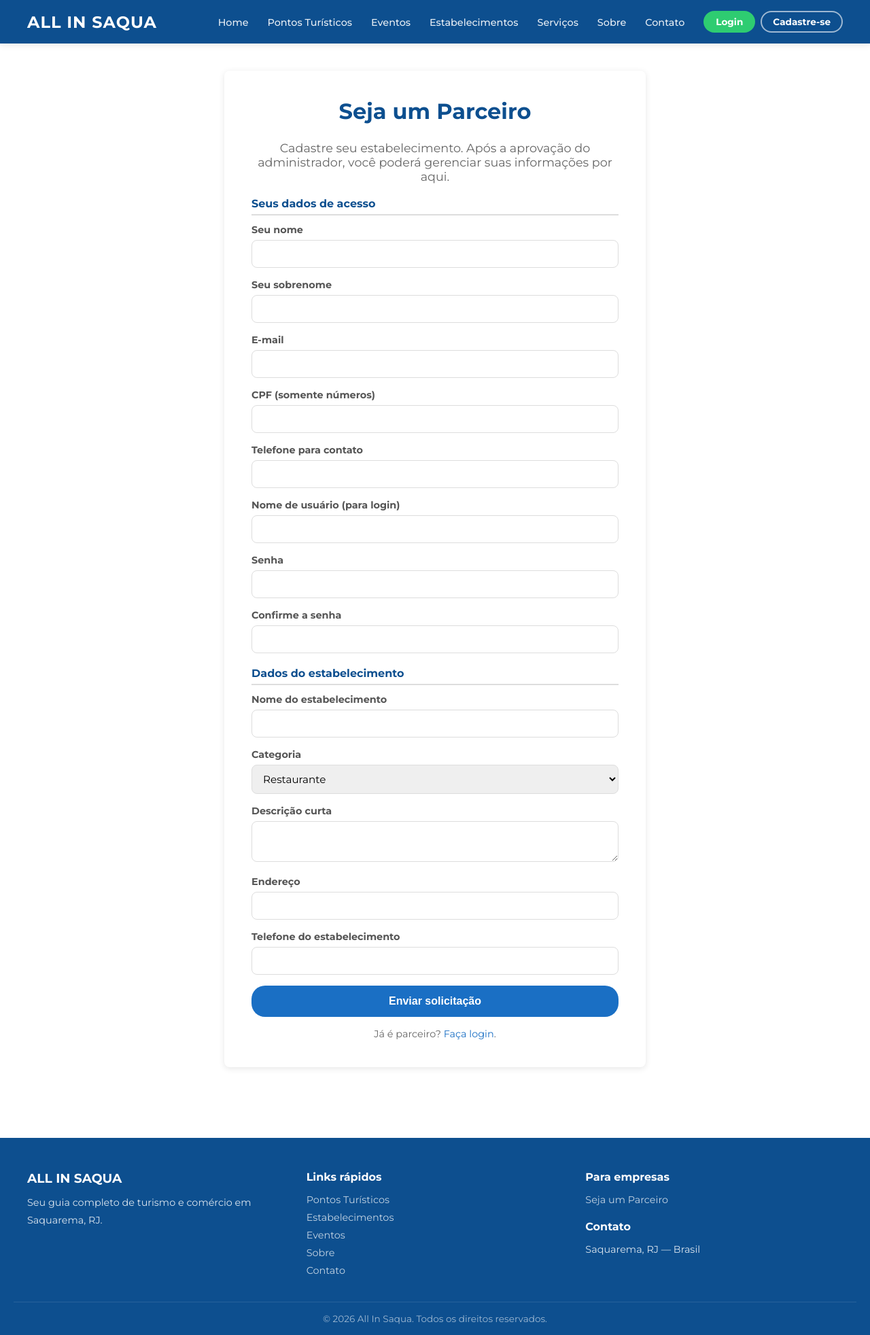
After one commit to yuristefan10/allin-saqua-django, a Django app: page /parceria/ in a window 1280 px wide. The commit adds this page. Shown: the whole page at 68% size. Run offline with Django 5.2, Linux system fonts and the light colour scheme.

Commit message:
Partner feature: partnership request, partner panel, staged edits with admin approval + change report

```diff
--- a/portal/forms.py
+++ b/portal/forms.py
@@ -1,6 +1,7 @@
 from django import forms
 from django.contrib.auth.forms import UserCreationForm, AuthenticationForm
-from .models import Usuario, Reserva, Comentario
+from django.contrib.auth.password_validation import validate_password
+from .models import Usuario, Reserva, Comentario, Estabelecimento, CAMPOS_EDITAVEIS_ESTAB
 
 
 class CadastroForm(UserCreationForm):
@@ -54,3 +55,74 @@ class ComentarioForm(forms.ModelForm):
             'nota': forms.Select(choices=[(i, f'{i} estrela{"s" if i > 1 else ""}') for i in range(1, 6)]),
             'comentario': forms.Textarea(attrs={'rows': 4}),
         }
+
+
+class SolicitacaoParceriaForm(forms.Form):
+    # Dados do responsável / login
+    first_name = forms.CharField(max_length=50, label='Seu nome')
+    last_name  = forms.CharField(max_length=50, label='Seu sobrenome')
+    email      = forms.EmailField(label='E-mail')
+    cpf        = forms.CharField(max_length=11, label='CPF (somente números)')
+    telefone   = forms.CharField(max_length=20, required=False, label='Telefone para contato')
+    username   = forms.CharField(max_length=150, label='Nome de usuário (para login)')
+    password1  = forms.CharField(widget=forms.PasswordInput, label='Senha')
+    password2  = forms.CharField(widget=forms.PasswordInput, label='Confirme a senha')
+    # Dados do estabelecimento
+    nome_estabelecimento = forms.CharField(max_length=100, label='Nome do estabelecimento')
+    categoria  = forms.ChoiceField(choices=Estabelecimento.CATEGORIA_CHOICES, label='Categoria')
+    descricao  = forms.CharField(max_length=255, widget=forms.Textarea(attrs={'rows': 2}), label='Descrição curta')
+    endereco   = forms.CharField(max_length=255, required=False, label='Endereço')
+    telefone_estabelecimento = forms.CharField(max_length=20, required=False, label='Telefone do estabelecimento')
+
+    def clean_username(self):
+        u = self.cleaned_data['username']
+        if Usuario.objects.filter(username=u).exists():
+            raise forms.ValidationError('Este nome de usuário já está em uso.')
+        return u
+
+    def clean_cpf(self):
+        cpf = self.cleaned_data['cpf']
+        if Usuario.objects.filter(cpf=cpf).exists():
+            raise forms.ValidationError('Já existe uma conta com este CPF.')
+        return cpf
+
+    def clean(self):
+        cleaned = super().clean()
+        p1, p2 = cleaned.get('password1'), cleaned.get('password2')
+        if p1 and p2 and p1 != p2:
+            self.add_error('password2', 'As senhas não conferem.')
+        elif p1:
+            try:
+                validate_password(p1)
+            except forms.ValidationError as e:
+                self.add_error('password1', e)
+        return cleaned
+
+    def save(self):
+        d = self.cleaned_data
+        user = Usuario(
+            username=d['username'], email=d['email'],
+            first_name=d['first_name'], last_name=d['last_name'],
+            cpf=d['cpf'], telefone=d.get('telefone', ''),
+            tipo='parceiro', is_active=False,
+        )
+        user.set_password(d['password1'])
+        user.save()
+        estab = Estabelecimento.objects.create(
+            nome=d['nome_estabelecimento'], descricao=d['descricao'],
+            categoria=d['categoria'], endereco=d.get('endereco', ''),
+            telefone=d.get('telefone_estabelecimento', ''),
+            proprietario=user, status='pendente',
+        )
+        return user, estab
+
+
+class EstabelecimentoParceiroForm(forms.ModelForm):
+    """Formulário que o parceiro usa para propor alterações no seu estabelecimento."""
+    class Meta:
+        model = Estabelecimento
+        fields = [f for f, _ in CAMPOS_EDITAVEIS_ESTAB] + ['imagem']
+        widgets = {
+            'descricao': forms.Textarea(attrs={'rows': 2}),
+            'obs_acessibilidade': forms.Textarea(attrs={'rows': 3}),
+        }
--- a/portal/urls.py
+++ b/portal/urls.py
@@ -23,6 +23,10 @@ urlpatterns = [
     path('reservas/<int:pk>/sucesso/', views.reserva_sucesso, name='reserva_sucesso'),
     path('reservas/', views.consultar_reservas, name='consultar_reservas'),
 
+    path('parceria/', views.solicitar_parceria, name='solicitar_parceria'),
+    path('painel-parceiro/', views.painel_parceiro, name='painel_parceiro'),
+    path('painel-parceiro/estabelecimento/<int:pk>/editar/', views.editar_estabelecimento_parceiro, name='editar_estabelecimento_parceiro'),
+
     path('login/', views.login_view, name='login'),
     path('logout/', views.logout_view, name='logout'),
     path('cadastro/', views.cadastro_view, name='cadastro'),
--- a/portal/views.py
+++ b/portal/views.py
@@ -5,16 +5,18 @@ from django.contrib import messages
 from django.core.paginator import Paginator
 
 from django.db.models import Avg, Q
-from .models import Estabelecimento, PontoTuristico, Quarto, Reserva, Evento, Comentario, AvaliacaoAcessibilidade
-from .forms import CadastroForm, LoginForm, ReservaForm, ComentarioForm
+from django.utils import timezone
+from .models import (Estabelecimento, PontoTuristico, Quarto, Reserva, Evento, Comentario,
+                     AvaliacaoAcessibilidade, EdicaoEstabelecimento, CAMPOS_EDITAVEIS_ESTAB)
+from .forms import (CadastroForm, LoginForm, ReservaForm, ComentarioForm,
+                    SolicitacaoParceriaForm, EstabelecimentoParceiroForm)
 
 
 # ── Páginas públicas ──────────────────────────────────────────────────────────
 
 def index(request):
-    from django.utils import timezone
     hoje = timezone.now().date()
-    destaques = Estabelecimento.objects.filter(destaque=True).order_by('ordem_destaque', 'nome')[:5]
+    destaques = Estabelecimento.objects.filter(destaque=True, status='aprovado').order_by('ordem_destaque', 'nome')[:5]
     proximos = Evento.objects.filter(data_evento__gte=hoje).order_by('data_evento')
     evento_destaque = proximos.first()
     outros_eventos = proximos[1:4]
@@ -55,7 +57,7 @@ def contato(request):
 
 
 def servicos(request):
-    estabelecimentos = Estabelecimento.objects.filter(categoria='Serviço')
+    estabelecimentos = Estabelecimento.objects.filter(categoria='Serviço', status='aprovado')
     return render(request, 'portal/servicos.html', {'estabelecimentos': estabelecimentos})
 
 
@@ -111,7 +113,7 @@ def avaliar_acessibilidade_ponto(request, pk):
 def lojas(request):
     categoria = request.GET.get('categoria', '')
     busca = request.GET.get('q', '')
-    estabelecimentos = Estabelecimento.objects.all()
+    estabelecimentos = Estabelecimento.objects.filter(status='aprovado')
     if categoria:
         estabelecimentos = estabelecimentos.filter(categoria=categoria)
     if busca:
@@ -129,6 +131,12 @@ def lojas(request):
 
 def detalhe_estabelecimento(request, pk):
     estab = get_object_or_404(Estabelecimento, pk=pk)
+    # estabelecimento não aprovado só é visível ao dono ou ao admin
+    if estab.status != 'aprovado':
+        if not (request.user.is_authenticated and
+                (request.user == estab.proprietario or request.user.is_staff)):
+            from django.http import Http404
+            raise Http404()
     comentarios = estab.comentarios.filter(status='Aprovado').order_by('-data_comentario')
     form = ComentarioForm()
 
@@ -149,6 +157,73 @@ def detalhe_estabelecimento(request, pk):
         'estab': estab,
         'comentarios': comentarios,
         'form': form,
+    })
+
+
+# ── Parceria ──────────────────────────────────────────────────────────────────
+
+def solicitar_parceria(request):
+    form = SolicitacaoParceriaForm(request.POST or None)
+    if request.method == 'POST' and form.is_valid():
+        form.save()
+        messages.success(request,
+            'Solicitação enviada! Sua conta será analisada pelo administrador. '
+            'Você poderá fazer login assim que for aprovada.')
+        return redirect('index')
+    return render(request, 'portal/solicitar_parceria.html', {'form': form})
+
+
+@login_required
+def painel_parceiro(request):
+    if request.user.tipo != 'parceiro' and not request.user.is_staff:
+        messages.warning(request, 'Acesso restrito a parceiros.')
+        return redirect('index')
+    estabelecimentos = Estabelecimento.objects.filter(proprietario=request.user)
+    return render(request, 'portal/painel_parceiro.html', {'estabelecimentos': estabelecimentos})
+
+
+@login_required
+def editar_estabelecimento_parceiro(request, pk):
+    estab = get_object_or_404(Estabelecimento, pk=pk)
+    if estab.proprietario != request.user and not request.user.is_staff:
+        messages.warning(request, 'Você só pode editar o seu próprio estabelecimento.')
+        return redirect('painel_parceiro')
+
+    pendentes = estab.edicoes.filter(status='pendente')
+
+    if request.method == 'POST':
+        form = EstabelecimentoParceiroForm(request.POST, request.FILES, instance=estab)
+        if form.is_valid():
+            # monta o diff sem alterar o registro ao vivo
+            alteracoes = {}
+            for campo, rotulo in CAMPOS_EDITAVEIS_ESTAB:
+                atual = getattr(estab, campo)
+                novo = form.cleaned_data.get(campo)
+                if atual != novo:
+                    alteracoes[campo] = {'rotulo': rotulo, 'de': atual, 'para': novo}
+
+            nova_imagem = request.FILES.get('imagem')
+            if not alteracoes and not nova_imagem:
+                messages.info(request, 'Nenhuma alteração detectada.')
+                return redirect('editar_estabelecimento_parceiro', pk=pk)
+
+            edicao = EdicaoEstabelecimento.objects.create(
+                estabelecimento=estab,
+                solicitante=request.user,
+                alteracoes=alteracoes,
+                imagem_proposta=nova_imagem,
+            )
+            messages.success(request,
+                'Alterações enviadas para aprovação do administrador. '
+                'Elas só aparecerão no site após a aprovação.')
+            return redirect('painel_parceiro')
+    else:
+        form = EstabelecimentoParceiroForm(instance=estab)
+
+    return render(request, 'portal/editar_estabelecimento_parceiro.html', {
+        'form': form,
+        'estab': estab,
+        'pendentes': pendentes,
     })
 
 
@@ -198,8 +273,14 @@ def login_view(request):
         return redirect('index')
     form = LoginForm(request, data=request.POST or None)
     if request.method == 'POST' and form.is_valid():
-        login(request, form.get_user())
-        return redirect(request.GET.get('next', 'index'))
+        user = form.get_user()
+        login(request, user)
+        next_url = request.GET.get('next')
+        if next_url:
+            return redirect(next_url)
+        if user.tipo == 'parceiro':
+            return redirect('painel_parceiro')
+        return redirect('index')
     return render(request, 'portal/login.html', {'form': form})
 
 
--- a/static/css/style.css
+++ b/static/css/style.css
@@ -290,6 +290,23 @@ img { max-width: 100%; height: auto; display: block; }
 .evento-data-sm { font-size: .75rem; color: var(--azul); font-weight: 600; display: block; margin-bottom: 3px; }
 .evento-banner-info p { font-size: .78rem; color: #777; line-height: 1.4; margin-bottom: 4px; }
 
+/* ── Parceiro: painel e status ── */
+.painel-card { background: var(--branco); border-radius: 12px; box-shadow: var(--sombra); padding: 24px; margin-bottom: 20px; }
+.painel-card-head { display: flex; align-items: center; justify-content: space-between; flex-wrap: wrap; gap: 12px; margin-bottom: 12px; }
+.painel-card-head h3 { color: var(--azul-escuro); }
+.painel-card .botao { margin-top: 12px; margin-right: 8px; }
+.painel-edicoes { background: var(--cinza); border-radius: var(--radius); padding: 12px 16px; margin: 12px 0; font-size: .88rem; }
+.painel-edicoes ul { list-style: none; margin-top: 6px; }
+.painel-edicoes li { padding: 3px 0; }
+
+.status-badge { display: inline-block; padding: 4px 12px; border-radius: 20px; font-size: .78rem; font-weight: 700; }
+.status-pendente, .status-pendente { background: #fff3cd; color: #856404; }
+.status-aprovado { background: #d1e7dd; color: #0a3622; }
+.status-rejeitado { background: #f8d7da; color: #721c24; }
+
+.form-secao { font-size: 1rem; color: var(--azul-escuro); margin: 20px 0 12px; padding-bottom: 6px; border-bottom: 2px solid var(--cinza-medio); }
+.ajuda { display: block; color: #888; font-size: .8rem; margin-top: 4px; }
+
 /* ── Página de Eventos ── */
 .eventos-secao-titulo { font-size: 1.3rem; color: var(--azul-escuro); margin: 32px 0 16px; }
 .eventos-secao-titulo.eventos-passados { color: #888; }
--- a/templates/portal/base.html
+++ b/templates/portal/base.html
@@ -68,6 +68,10 @@
                                     <li><a href="{% url 'admin:index' %}">Painel Administrativo</a></li>
                                     <hr>
                                 {% endif %}
+                                {% if user.tipo == 'parceiro' %}
+                                    <li><a href="{% url 'painel_parceiro' %}">Meu Estabelecimento</a></li>
+                                    <hr>
+                                {% endif %}
                                 <li><a href="{% url 'perfil' %}">Meu Perfil</a></li>
                                 <li><a href="{% url 'consultar_reservas' %}">Minhas Reservas</a></li>
                                 <li><a href="{% url 'logout' %}">Sair</a></li>
@@ -105,12 +109,17 @@
             <ul>
                 <li><a href="{% url 'turismo' %}">Pontos Turísticos</a></li>
                 <li><a href="{% url 'lojas' %}">Estabelecimentos</a></li>
+                <li><a href="{% url 'eventos' %}">Eventos</a></li>
                 <li><a href="{% url 'sobre' %}">Sobre</a></li>
                 <li><a href="{% url 'contato' %}">Contato</a></li>
             </ul>
         </div>
         <div class="footer-col">
-            <h4>Contato</h4>
+            <h4>Para empresas</h4>
+            <ul>
+                <li><a href="{% url 'solicitar_parceria' %}">Seja um Parceiro</a></li>
+            </ul>
+            <h4 style="margin-top:16px;">Contato</h4>
             <p>Saquarema, RJ — Brasil</p>
         </div>
     </div>
--- /dev/null
+++ b/templates/portal/solicitar_parceria.html
@@ -0,0 +1,44 @@
+{% extends 'portal/base.html' %}
+{% block title %}Seja um Parceiro — ALL IN SAQUA{% endblock %}
+
+{% block content %}
+<div class="container page-content form-page">
+    <div class="form-card" style="max-width:620px;">
+        <h1>Seja um Parceiro</h1>
+        <p class="subtitulo" style="text-align:center;">
+            Cadastre seu estabelecimento. Após a aprovação do administrador, você poderá
+            gerenciar suas informações por aqui.
+        </p>
+
+        <form method="post">
+            {% csrf_token %}
+            {% if form.non_field_errors %}<div class="alert alert-error">{{ form.non_field_errors }}</div>{% endif %}
+
+            <h3 class="form-secao">Seus dados de acesso</h3>
+            {% for field in form %}
+                {% if forloop.counter <= 8 %}
+                <div class="form-group">
+                    <label for="{{ field.id_for_label }}">{{ field.label }}</label>
+                    {{ field }}
+                    {% if field.errors %}<div class="field-error">{{ field.errors|striptags }}</div>{% endif %}
+                </div>
+                {% endif %}
+            {% endfor %}
+
+            <h3 class="form-secao">Dados do estabelecimento</h3>
+            {% for field in form %}
+                {% if forloop.counter > 8 %}
+                <div class="form-group">
+                    <label for="{{ field.id_for_label }}">{{ field.label }}</label>
+                    {{ field }}
+                    {% if field.errors %}<div class="field-error">{{ field.errors|striptags }}</div>{% endif %}
+                </div>
+                {% endif %}
+            {% endfor %}
+
+            <button type="submit" class="botao botao-block botao-grande">Enviar solicitação</button>
+        </form>
+        <p class="form-footer">Já é parceiro? <a href="{% url 'login' %}">Faça login</a>.</p>
+    </div>
+</div>
+{% endblock %}
```
Also changed, not shown: portal/admin.py (+89 -3 lines), portal/models.py (+67 -1 lines), templates/portal/editar_estabelecimento_parceiro.html (added, +31 -0 lines), templates/portal/painel_parceiro.html (added, +44 -0 lines), portal/migrations/0008_estabelecimento_proprietario_estabelecimento_status_and_more.py (added).
